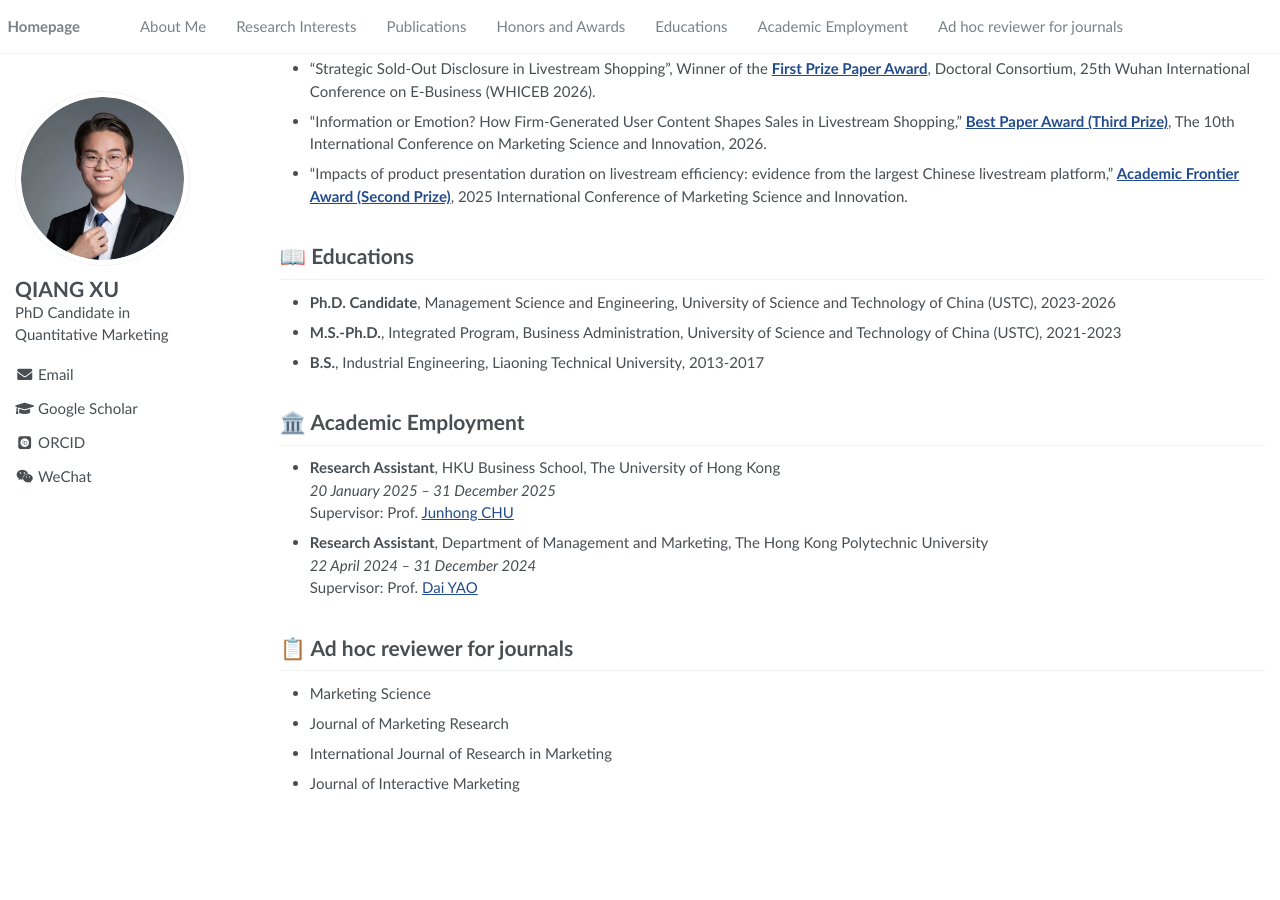
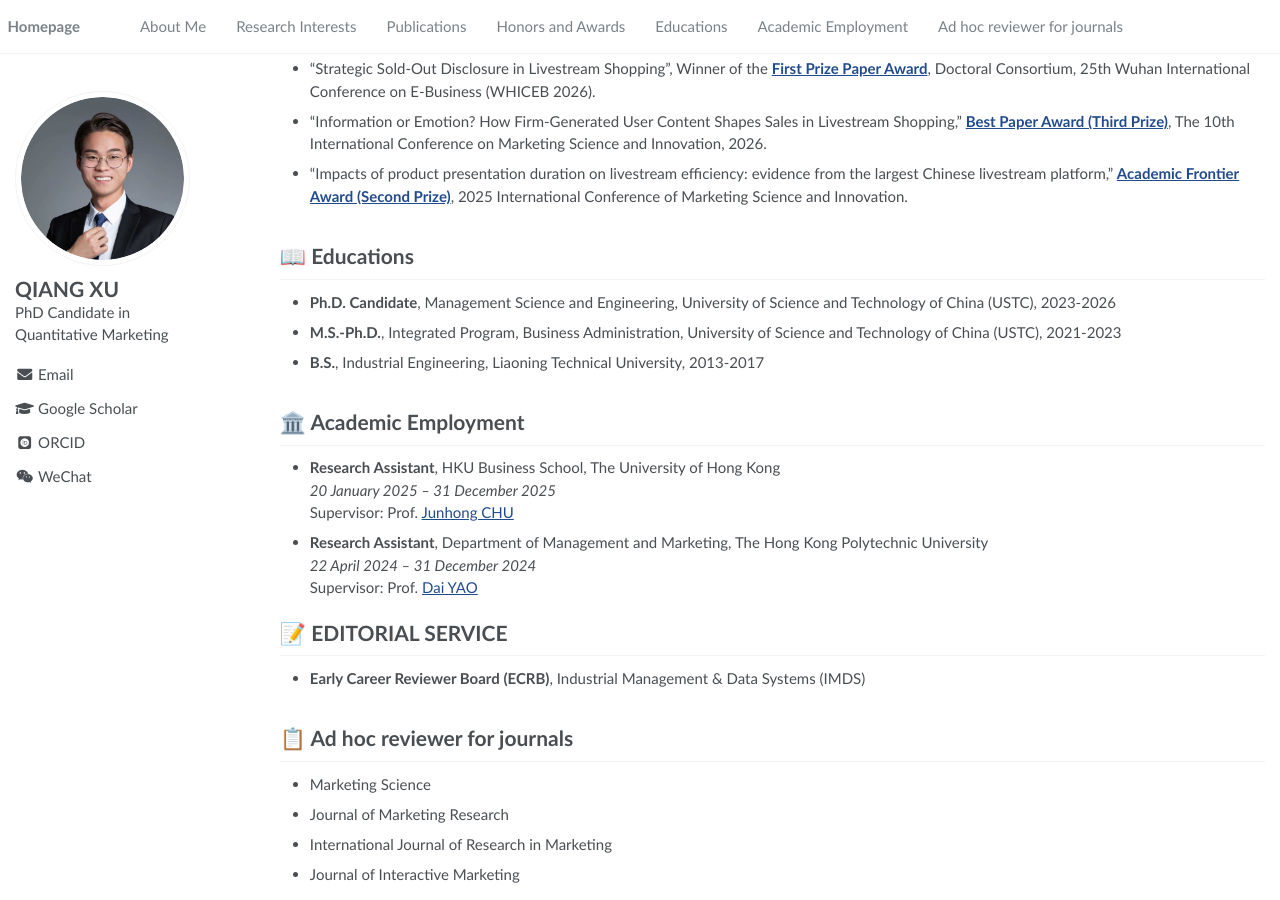
Before and after one commit to xuqiang/xuqiang.github.io, a Jekyll site: the page built from _pages/about.md, in a window 1280 px wide and 900 px high, scrolled down 940 px. Built offline with Jekyll 4.4.1, drawn with Linux system fonts in a browser that asks for light colours; some web fonts are replaced; before the commit the page ends 1749 px from its top, so only the background shows below that.

Commit message:
Update about.md

```diff
--- a/_pages/about.md
+++ b/_pages/about.md
@@ -62,8 +62,6 @@ Please feel free to reach out if you share similar research interests or wish to
 - “Impacts of product presentation duration on livestream efficiency: evidence from the largest Chinese livestream platform,” [**Academic Frontier Award (Second Prize)**](https://mp.weixin.qq.com/s/NhP_8jsa5BseeM_-qpP9kw), 2025 International Conference of Marketing Science and Innovation.
 
 
-
-
 <span class='anchor' id='educations'></span>
 # 📖 Educations
 - **Ph.D. Candidate**, Management Science and Engineering, University of Science and Technology of China (USTC), 2023-2026
@@ -80,6 +78,9 @@ Please feel free to reach out if you share similar research interests or wish to
   *22 April 2024 – 31 December 2024*
   Supervisor: Prof. [Dai YAO](https://mounttai.github.io/)
 
+# 📝 EDITORIAL SERVICE
+- **Early Career Reviewer Board (ECRB)**, Industrial Management & Data Systems (IMDS)
+
 <span class='anchor' id='journal-reviewer'></span>
 # 📋 Ad hoc reviewer for journals
 - Marketing Science
```
